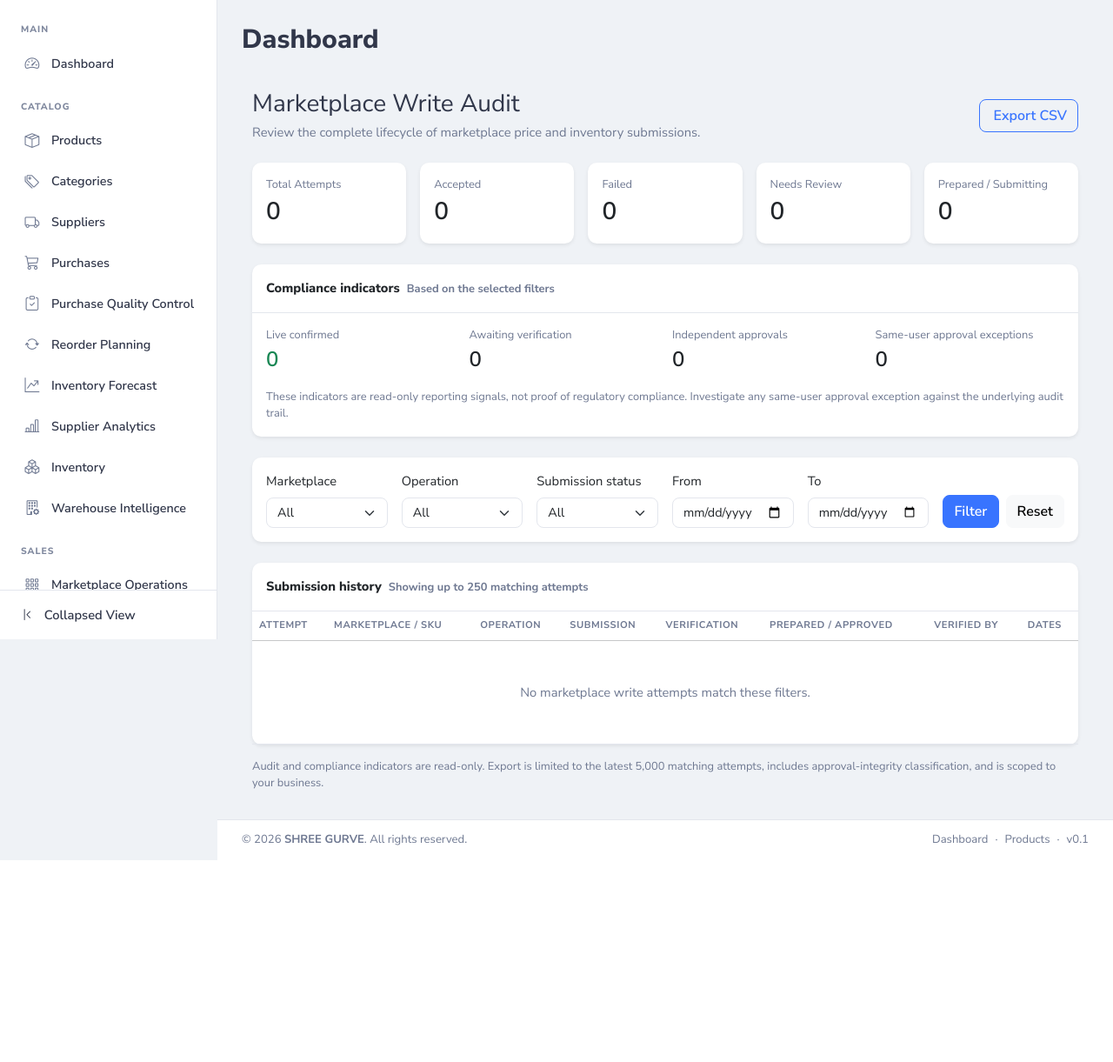
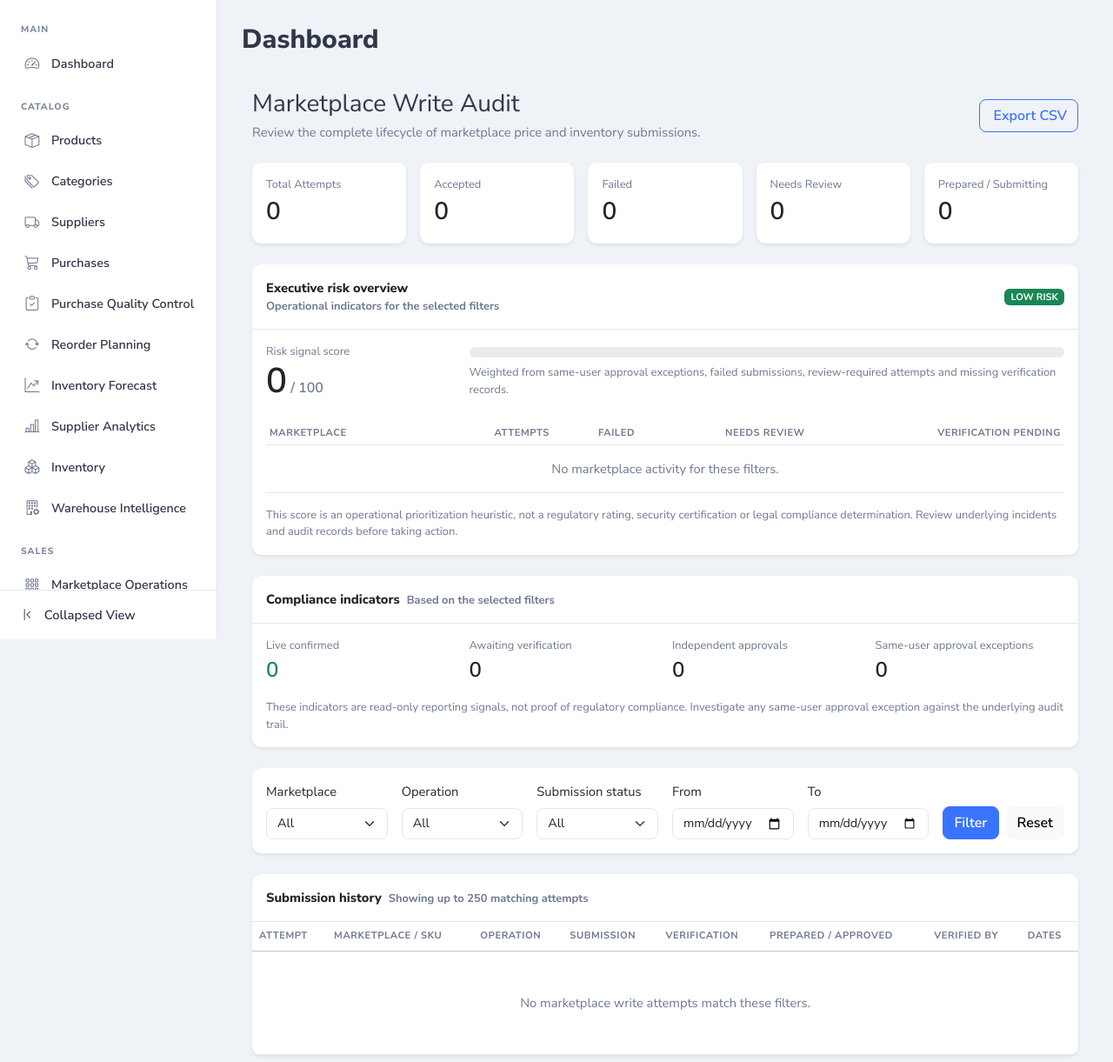
Before and after one commit to ShreeGurve/e-commerce-seller-automation, a Laravel app: page /marketplace-writes/audit in a window 1280 px wide. Shown: the part 65-1286 px from the top of the page at 87% size. Before the commit the page ends 1054 px from the top, so only its background shows below. Run offline with Laravel 12, Linux system fonts and the light colour scheme; a user stored in the database is signed in; data comes from the database, SQL or seed files in the repository; data that the repository does not hold is empty.

Commit message:
Marketplace Write Governance Dashboard & Executive Risk Overview

```diff
--- a/app/Services/MarketplaceWriteAuditService.php
+++ b/app/Services/MarketplaceWriteAuditService.php
@@ -34,7 +34,28 @@ class MarketplaceWriteAuditService
             'approval_exceptions' => (clone $countsQuery)->whereNotNull('a.approved_by')->whereColumn('a.prepared_by', '=', 'a.approved_by')->count(),
         ];
 
-        return compact('attempts', 'counts', 'filters');
+        // A transparent operational signal, not a legal/compliance score.
+        $riskScore = min(100, ($counts['approval_exceptions'] * 30)
+            + ($counts['failed'] * 10)
+            + ($counts['review_required'] * 15)
+            + ($counts['verification_pending'] * 5));
+        $riskLevel = $riskScore >= 70 ? 'HIGH' : ($riskScore >= 30 ? 'ELEVATED' : ($riskScore > 0 ? 'GUARDED' : 'LOW'));
+
+        $breakdownQuery = DB::table('marketplace_write_attempts as a')
+            ->leftJoin('marketplace_write_verifications as v', 'v.attempt_id', '=', 'a.id')
+            ->where('a.business_id', $businessId);
+        $this->applyFilters($breakdownQuery, $filters);
+        $marketplaceBreakdown = $breakdownQuery
+            ->select('a.marketplace_code')
+            ->selectRaw('COUNT(DISTINCT a.id) as total_attempts')
+            ->selectRaw("COUNT(DISTINCT CASE WHEN a.status = 'FAILED' THEN a.id END) as failed_attempts")
+            ->selectRaw("COUNT(DISTINCT CASE WHEN a.status = 'REVIEW_REQUIRED' THEN a.id END) as review_required")
+            ->selectRaw("COUNT(DISTINCT CASE WHEN v.id IS NULL AND a.status IN ('ACCEPTED', 'REVIEW_REQUIRED') THEN a.id END) as verification_pending")
+            ->groupBy('a.marketplace_code')
+            ->orderBy('a.marketplace_code')
+            ->get();
+
+        return compact('attempts', 'counts', 'filters', 'riskScore', 'riskLevel', 'marketplaceBreakdown');
     }
 
     public function exportRows(int $businessId, array $filters = [])
--- a/resources/views/marketplaces/write-audit.blade.php
+++ b/resources/views/marketplaces/write-audit.blade.php
@@ -11,6 +11,27 @@
         @foreach ([['Total Attempts', $counts['total']], ['Accepted', $counts['accepted']], ['Failed', $counts['failed']], ['Needs Review', $counts['review_required']], ['Prepared / Submitting', $counts['prepared']]] as [$label, $value])
             <div class="col-6 col-xl"><div class="card border-0 shadow-sm h-100"><div class="card-body"><div class="small text-muted">{{ $label }}</div><div class="fs-3 fw-semibold">{{ number_format($value) }}</div></div></div></div>
         @endforeach
+    </div>
+
+    <div class="card border-0 shadow-sm mb-4">
+        <div class="card-header bg-white py-3 d-flex flex-wrap justify-content-between align-items-center gap-2">
+            <div><strong>Executive risk overview</strong><div class="small text-muted">Operational indicators for the selected filters</div></div>
+            <span class="badge bg-{{ $riskLevel === 'HIGH' ? 'danger' : ($riskLevel === 'ELEVATED' ? 'warning text-dark' : ($riskLevel === 'GUARDED' ? 'info text-dark' : 'success')) }}">{{ $riskLevel }} RISK</span>
+        </div>
+        <div class="card-body">
+            <div class="row g-3 align-items-center">
+                <div class="col-md-3"><div class="small text-muted">Risk signal score</div><div class="display-6 fw-semibold">{{ number_format($riskScore) }}<span class="fs-6 text-muted"> / 100</span></div></div>
+                <div class="col-md-9"><div class="progress" role="progressbar" aria-label="Operational risk signal" aria-valuenow="{{ $riskScore }}" aria-valuemin="0" aria-valuemax="100" style="height: 12px"><div class="progress-bar bg-{{ $riskLevel === 'HIGH' ? 'danger' : ($riskLevel === 'ELEVATED' ? 'warning' : ($riskLevel === 'GUARDED' ? 'info' : 'success')) }}" style="width: {{ $riskScore }}%"></div></div><div class="small text-muted mt-2">Weighted from same-user approval exceptions, failed submissions, review-required attempts and missing verification records.</div></div>
+            </div>
+            <div class="table-responsive mt-4"><table class="table table-sm align-middle mb-0"><thead><tr><th>Marketplace</th><th class="text-end">Attempts</th><th class="text-end">Failed</th><th class="text-end">Needs review</th><th class="text-end">Verification pending</th></tr></thead><tbody>
+                @forelse($marketplaceBreakdown as $marketplace)
+                    <tr><td class="text-capitalize fw-semibold">{{ $marketplace->marketplace_code }}</td><td class="text-end">{{ number_format($marketplace->total_attempts) }}</td><td class="text-end">{{ number_format($marketplace->failed_attempts) }}</td><td class="text-end">{{ number_format($marketplace->review_required) }}</td><td class="text-end">{{ number_format($marketplace->verification_pending) }}</td></tr>
+                @empty
+                    <tr><td colspan="5" class="text-center text-muted py-3">No marketplace activity for these filters.</td></tr>
+                @endforelse
+            </tbody></table></div>
+            <p class="small text-muted mt-3 mb-0">This score is an operational prioritization heuristic, not a regulatory rating, security certification or legal compliance determination. Review underlying incidents and audit records before taking action.</p>
+        </div>
     </div>
 
     <div class="card border-0 shadow-sm mb-4">
```
